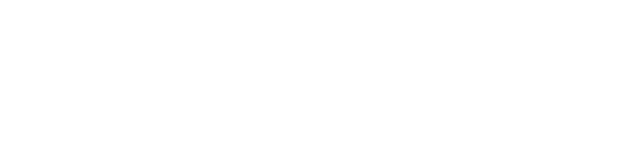
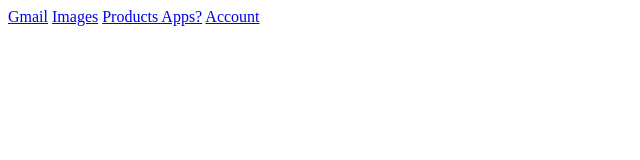
Before and after one commit to Tommytwolegs/google-homepage, a plain HTML site: page index.html in a window 1280 px wide. Shown: the whole page, without its empty margins (0-640 px from the left). Drawn offline with Linux system fonts and the light colour scheme.

Commit message:
Added nav bar to header and put in the four links

```diff
--- a/index.html
+++ b/index.html
@@ -6,7 +6,12 @@
 </head>
 <body>
 <header>
-
+<nav>
+<a href="gmail.google.com">Gmail</a>
+<a href="images.google.com">Images</a>
+<a href="https://about.google/intl/en/products/?tab=wh">Products Apps?</a>
+<a href="accounts.google.com">Account</a>
+</nav>
 </header>
 <main>
 
```
